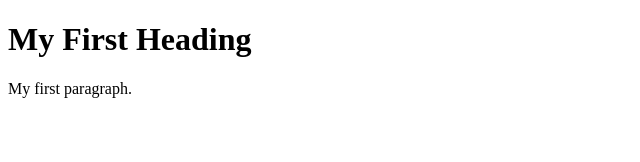
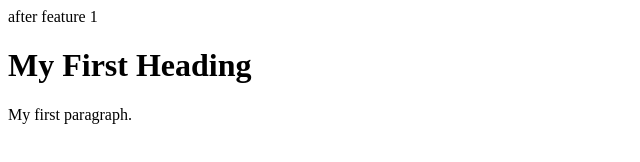
Before and after one commit to RohanKrMahato/git-in-one-video, a plain HTML site: page contact.html in a window 1280 px wide. Shown: the whole page, without its empty margins (0-640 px from the left). Drawn offline with Linux system fonts and the light colour scheme.

Commit message:
committing in feature 1

```diff
--- a/contact.html
+++ b/contact.html
@@ -1,6 +1,8 @@
 <!DOCTYPE html>
 <html>
 <body>
+
+    after feature 1
 
 <h1>My First Heading</h1>
 <p>My first paragraph.</p>
```
